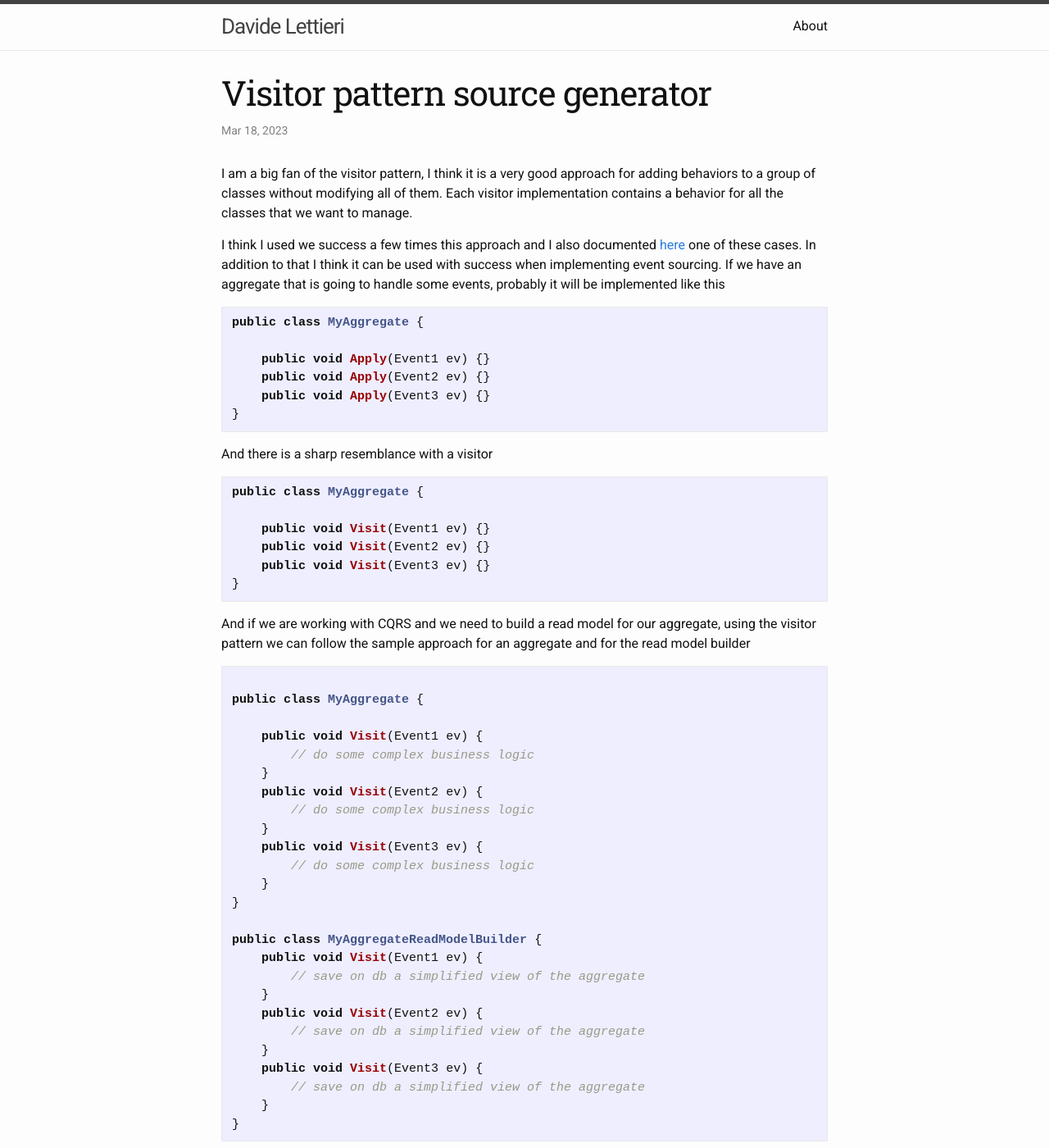
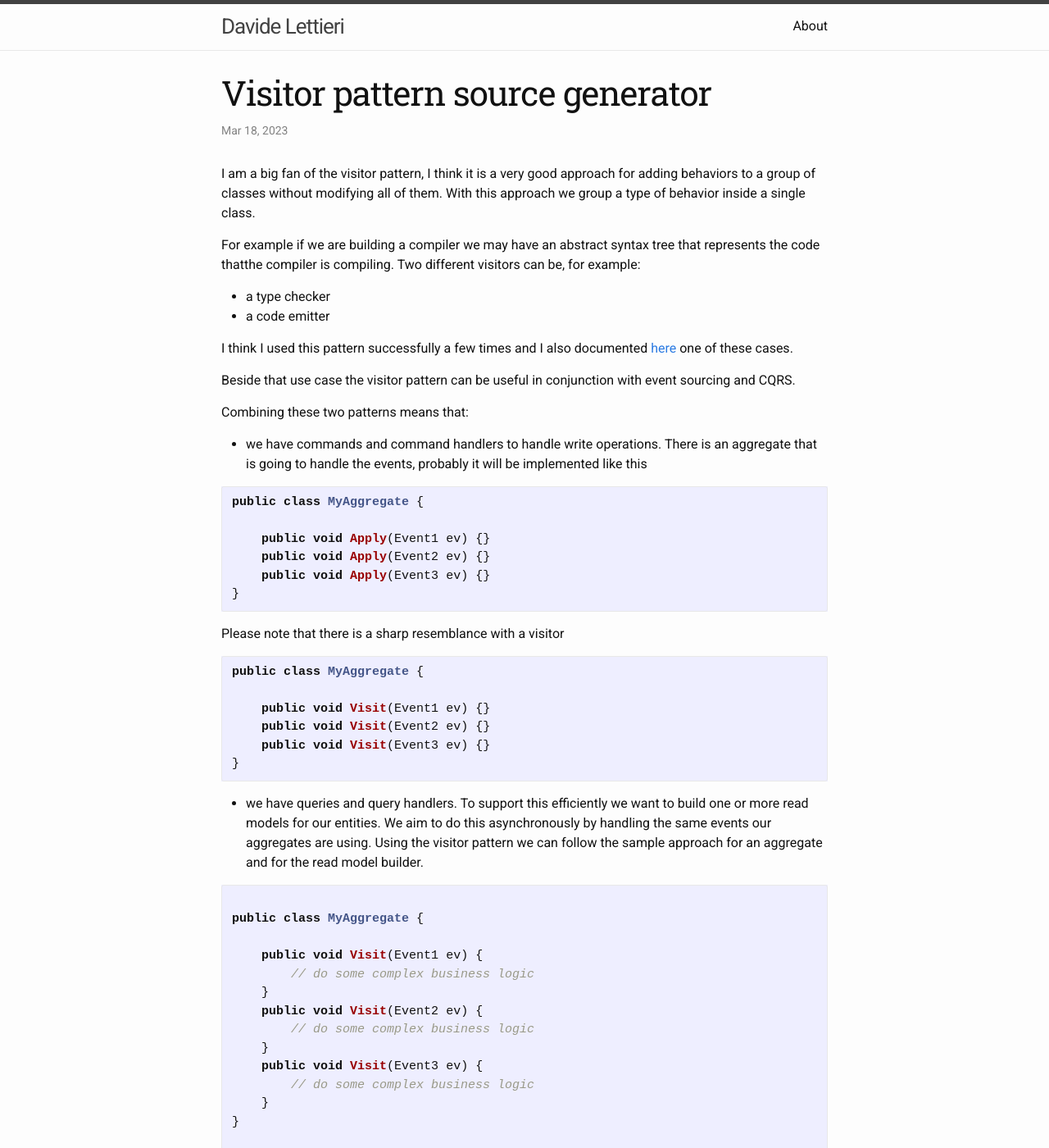
Before and after one commit to davidelettieri/davidelettieri.it, a Jekyll site: the page built from _posts/2023-03-18-Visitor-pattern-source-generator.md, in a window 1280 px wide and 1400 px high. Shown: the whole window at 82% size. Built offline with Jekyll 4.4.1, drawn with Linux system fonts in a browser that asks for light colours.

Commit message:
update post

````diff
--- a/_posts/2023-03-18-Visitor-pattern-source-generator.md
+++ b/_posts/2023-03-18-Visitor-pattern-source-generator.md
@@ -2,13 +2,22 @@
 layout: post
 title:  "Visitor pattern source generator"
 date:   2023-03-18 16:00:00 +0100
-categories: c# 'visitor pattern' 'source generators'
-description: I am a big fan of the visitor pattern, I think it is a very good approach for adding behaviors to a group of classes without modifying all of them. Each visitor implementation contains a behavior for all the classes that we want to manage.
+categories: c# 'visitor pattern' 'source generators' CQRS 'event sourcing'
+description: I am a big fan of the visitor pattern, I think it is a very good approach for adding behaviors to a group of classes without modifying all of them. With this approach we group a type of behavior inside a single class.
 ---
 
-I am a big fan of the visitor pattern, I think it is a very good approach for adding behaviors to a group of classes without modifying all of them. Each visitor implementation contains a behavior for all the classes that we want to manage.
+I am a big fan of the visitor pattern, I think it is a very good approach for adding behaviors to a group of classes without modifying all of them. With this approach we group a type of behavior inside a single class.
 
-I think I used we success a few times this approach and I also documented [here](2021-02-21-Workflows-with-visitor-pattern.md) one of these cases. In addition to that I think it can be used with success when implementing event sourcing. If we have an aggregate that is going to handle some events, probably it will be implemented like this
+For example if we are building a compiler we may have an abstract syntax tree that represents the code thatthe compiler is compiling. Two different visitors can be, for example:
+- a type checker
+- a code emitter
+
+I think I used this pattern successfully a few times and I also documented [here](2021-02-21-Workflows-with-visitor-pattern.md) one of these cases.
+
+Beside that use case the visitor pattern can be useful in conjunction with event sourcing and CQRS.
+
+Combining these two patterns means that:
+- we have commands and command handlers to handle write operations. There is an aggregate that is going to handle the events, probably it will be implemented like this
 
 ```csharp
 public class MyAggregate {
@@ -19,7 +28,8 @@ public class MyAggregate {
 }
 ```
 
-And there is a sharp resemblance with a visitor
+Please note that there is a sharp resemblance with a visitor
+
 ```csharp
 public class MyAggregate {
 
@@ -29,7 +39,8 @@ public class MyAggregate {
 }
 ```
 
-And if we are working with CQRS and we need to build a read model for our aggregate, using the visitor pattern we can follow the sample approach for an aggregate and for the read model builder
+- we have queries and query handlers. To support this efficiently we want to build one or more read models for our entities. We aim to do this asynchronously by handling the same events our aggregates are using.
+Using the visitor pattern we can follow the sample approach for an aggregate and for the read model builder.
 
 ```csharp
 
````
